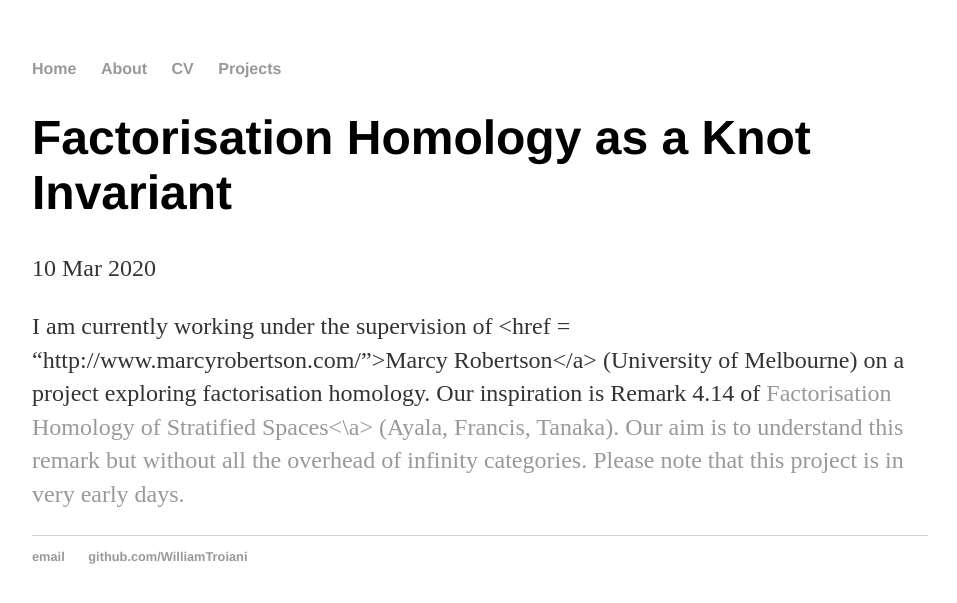
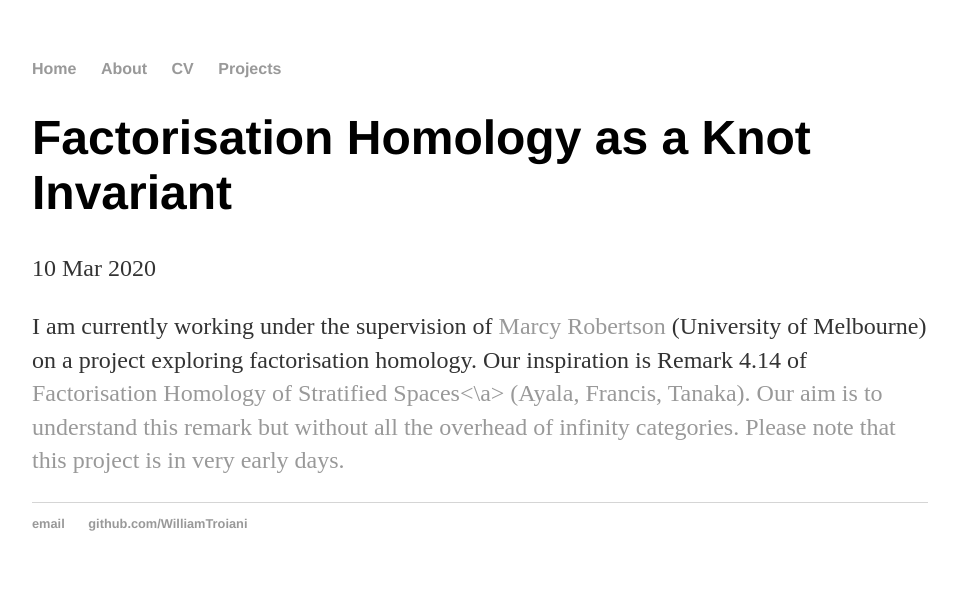
Before and after one commit to WilliamTroiani/WilliamTroiani.github.io, a Jekyll site: the page built from _posts/2020-03-10-Will-Troiani-Factorisation-Homology.md, in a window 1280 px wide. Shown: the top 603 px of the page, without its empty margins (160-1117 px from the left). Built offline with Jekyll 4.4.1, drawn with Linux system fonts in a browser that asks for light colours.

Commit message:
Update 2020-03-10-Will-Troiani-Factorisation-Homology.md

```diff
--- a/_posts/2020-03-10-Will-Troiani-Factorisation-Homology.md
+++ b/_posts/2020-03-10-Will-Troiani-Factorisation-Homology.md
@@ -4,4 +4,4 @@ title: "Factorisation Homology as a Knot Invariant"
 date: 2020-03-10
 ---
 
-I am currently working under the supervision of <href = "http://www.marcyrobertson.com/">Marcy Robertson</a> (University of Melbourne) on a project exploring factorisation homology. Our inspiration is Remark 4.14 of <a href = "https://arxiv.org/abs/1409.0848">Factorisation Homology of Stratified Spaces<\a> (Ayala, Francis, Tanaka). Our aim is to understand this remark but without all the overhead of infinity categories. Please note that this project is in very early days.
+I am currently working under the supervision of <a href = "http://www.marcyrobertson.com/">Marcy Robertson</a> (University of Melbourne) on a project exploring factorisation homology. Our inspiration is Remark 4.14 of <a href = "https://arxiv.org/abs/1409.0848">Factorisation Homology of Stratified Spaces<\a> (Ayala, Francis, Tanaka). Our aim is to understand this remark but without all the overhead of infinity categories. Please note that this project is in very early days.
```
